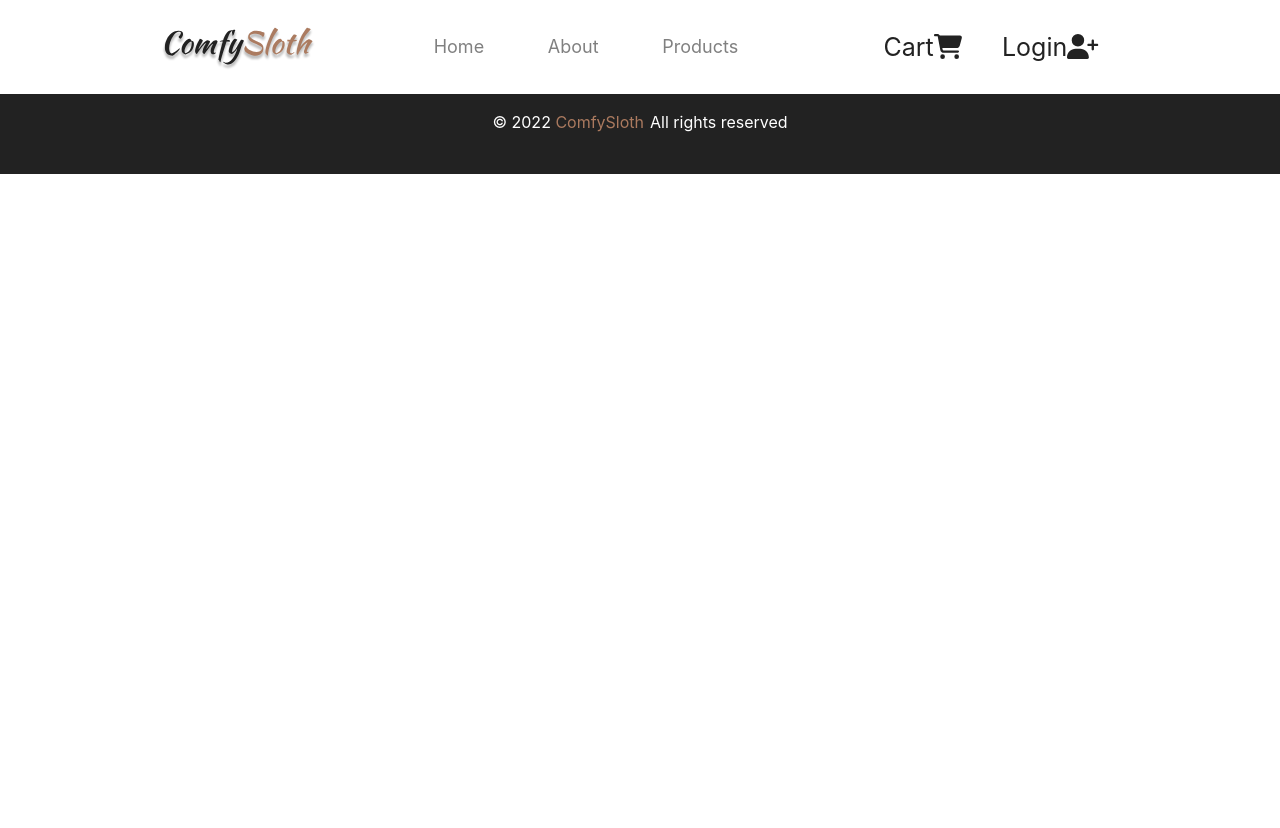
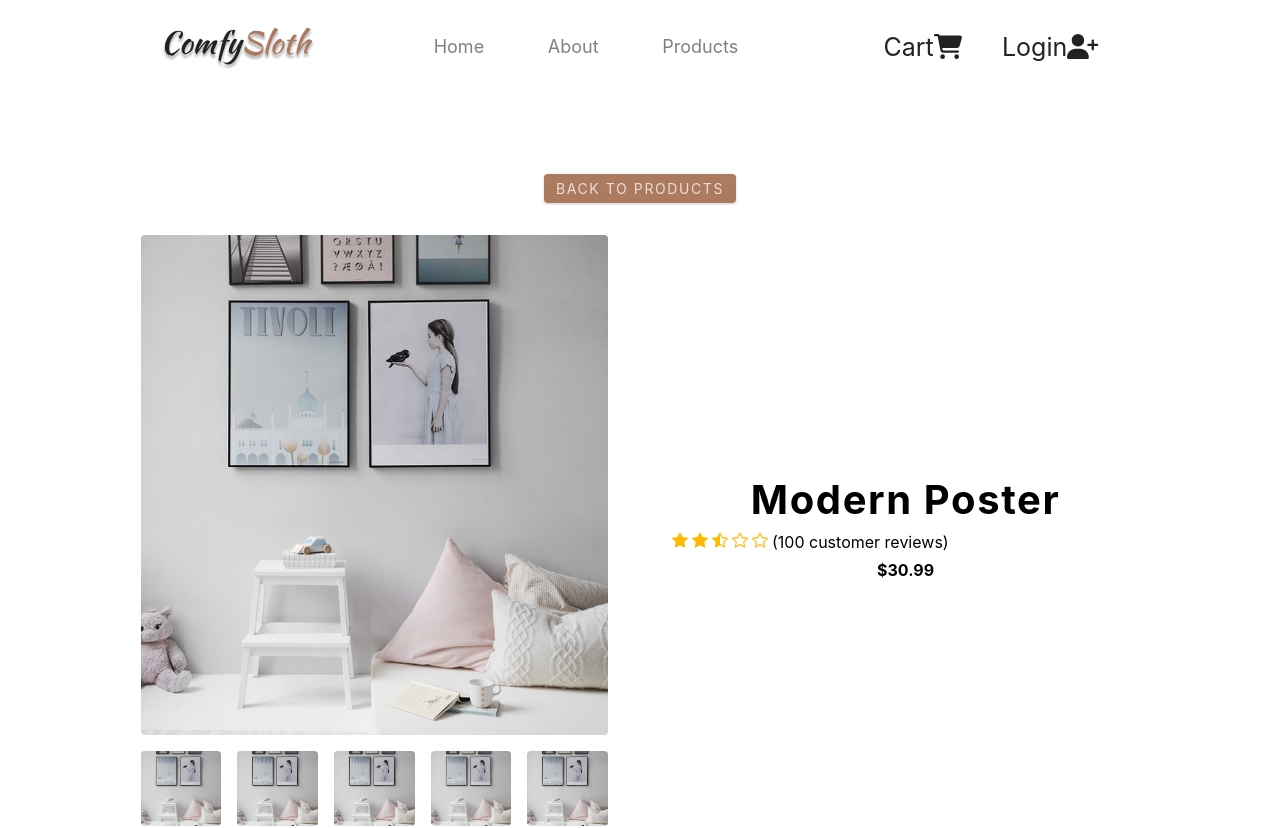
Before and after one commit to Lamie2/ComfySloth, a React (Create React App) app: page /productdetail in a window 1280 px wide. Shown: the top 828 px of the page. Before the commit the page ends 800 px from the top, so only its background shows below. Built offline with nearby package versions, Linux system fonts and the light colour scheme; the HTML template or start-up script is replaced by a standard one.

Commit message:
productdetail

```diff
--- a/src/App.tsx
+++ b/src/App.tsx
@@ -9,6 +9,7 @@ import { CartPage } from './pages/CartPage/CartPage';
 import { LoginPage } from './pages/LoginPage/LoginPage';
 import { Footer } from './pages/Footer/Footer';
 import { Header } from './pages/Header/Header';
+import { ProductDetail } from './pages/ProductDetail/ProductDetail';
 
 function App() {
   return (
@@ -21,6 +22,7 @@ function App() {
         <Route path="/products" element={<ProductsPage />} />
         <Route path="/cart" element={<CartPage />} />
         <Route path="/login" element={<LoginPage />} />
+        <Route path="/productdetail" element={<ProductDetail />} />
       </Routes>
     </main>
     <Footer />
--- /dev/null
+++ b/src/pages/ProductDetail/ProductDetail.scss
@@ -0,0 +1,101 @@
+
+@import '../../variables';
+
+.product-detail{
+    padding: 5rem 0;
+
+    .btn{
+        background: $secondary;
+        border-color: transparent;
+        border-radius: 0.25rem;
+        box-shadow: 0 1px 3px rgb(0 0 0 / 20%);
+        color: $color-background-highlight;
+        display: inline-block;
+        font-size: .875rem;
+        font-weight: 400;
+        padding: 0.375rem 0.75rem;
+        letter-spacing: 0.1rem;
+        transition: all 0.3s linear;
+        text-decoration: none;
+
+    }
+
+    .product{
+        display: grid;
+        gap: 4rem;
+        margin-top: 2rem;
+    }
+
+
+    @media (min-width: 992px)
+    {
+      .product {
+        grid-template-columns: 1fr 1fr;
+        align-items: center;
+    }
+    }
+
+    .image{
+        display: block;
+        .main-img{
+
+            width: 100%;
+            display: block;
+            border-radius: 0.25rem;
+            object-fit: cover;
+            height: 500px;
+        }
+
+        .gallery{
+            margin-top: 1rem;
+            display: grid;
+            grid-template-columns: repeat(5, 1fr);
+            column-gap: 1rem;
+
+            img{
+                height: 75px;
+                cursor: pointer;
+                width: 100%;
+                display: block;
+                border-radius: 0.25rem;
+                object-fit: cover;
+                transition: 0.2s;
+
+                &:hover{
+                    border: 2px solid $secondary;
+                transition: 0.2s;
+
+                }
+            }
+        }
+    }
+
+    .content{
+        display: block;
+        h2{
+            margin-bottom: 0.75rem;
+            letter-spacing: 0.1rem;
+
+
+        }
+
+            .rate{
+            display: flex;
+              align-items: center;
+              margin-bottom: 0.5rem;
+
+    .stars{
+        display: block;
+        span{
+            color: rgb(255, 185, 0);
+            font-size: 1rem;
+            margin-right: 0.25rem;
+        }
+        }
+        }
+
+
+    }
+
+
+}
--- /dev/null
+++ b/src/pages/ProductDetail/ProductDetail.tsx
@@ -0,0 +1,57 @@
+import './ProductDetail.scss'
+import  image  from '../../assets/images/j4ZpvP4wbSwE9my6w0I_dxqXCvAkG_J5vn80R-Q34wo (2).jpeg';
+
+export const ProductDetail = () =>{
+  return(
+    <section className="product-detail container">
+              <a href="" className='btn' > BACK TO PRODUCTS</a>
+
+               <div className="product">
+                    <section className='image'>
+
+                    <img src={image} alt="" className='main-img' />
+
+                    <div className="gallery">
+                        <img src={image} alt="" />
+                        <img src={image} alt="" />
+                        <img src={image} alt="" />
+                        <img src={image} alt="" />
+                        <img src={image} alt="" />
+                    </div>
+
+                    </section>
+
+
+                    <section className='content'>
+                        <h2>Modern Poster</h2>
+                        <div className="rate">
+                            <div className="stars">
+                                <span>
+                                <svg stroke="currentColor" fill="currentColor" stroke-width="0" viewBox="0 0 16 16" height="1em" width="1em" xmlns="http://www.w3.org/2000/svg"><path d="M3.612 15.443c-.386.198-.824-.149-.746-.592l.83-4.73L.173 6.765c-.329-.314-.158-.888.283-.95l4.898-.696L7.538.792c.197-.39.73-.39.927 0l2.184 4.327 4.898.696c.441.062.612.636.282.95l-3.522 3.356.83 4.73c.078.443-.36.79-.746.592L8 13.187l-4.389 2.256z"></path></svg>
+                                </span>
+                                <span>
+                                <svg stroke="currentColor" fill="currentColor" stroke-width="0" viewBox="0 0 16 16" height="1em" width="1em" xmlns="http://www.w3.org/2000/svg"><path d="M3.612 15.443c-.386.198-.824-.149-.746-.592l.83-4.73L.173 6.765c-.329-.314-.158-.888.283-.95l4.898-.696L7.538.792c.197-.39.73-.39.927 0l2.184 4.327 4.898.696c.441.062.612.636.282.95l-3.522 3.356.83 4.73c.078.443-.36.79-.746.592L8 13.187l-4.389 2.256z"></path></svg>
+                                </span>
+                                <span>
+                                <svg stroke="currentColor" fill="currentColor" stroke-width="0" viewBox="0 0 16 16" height="1em" width="1em" xmlns="http://www.w3.org/2000/svg"><path d="M5.354 5.119 7.538.792A.516.516 0 0 1 8 .5c.183 0 .366.097.465.292l2.184 4.327 4.898.696A.537.537 0 0 1 16 6.32a.548.548 0 0 1-.17.445l-3.523 3.356.83 4.73c.078.443-.36.79-.746.592L8 13.187l-4.389 2.256a.52.52 0 0 1-.146.05c-.342.06-.668-.254-.6-.642l.83-4.73L.173 6.765a.55.55 0 0 1-.172-.403.58.58 0 0 1 .085-.302.513.513 0 0 1 .37-.245l4.898-.696zM8 12.027a.5.5 0 0 1 .232.056l3.686 1.894-.694-3.957a.565.565 0 0 1 .162-.505l2.907-2.77-4.052-.576a.525.525 0 0 1-.393-.288L8.001 2.223 8 2.226v9.8z"></path></svg>
+                                </span>
+                                <span>
+                                <svg stroke="currentColor" fill="currentColor" stroke-width="0" viewBox="0 0 16 16" height="1em" width="1em" xmlns="http://www.w3.org/2000/svg"><path d="M2.866 14.85c-.078.444.36.791.746.593l4.39-2.256 4.389 2.256c.386.198.824-.149.746-.592l-.83-4.73 3.522-3.356c.33-.314.16-.888-.282-.95l-4.898-.696L8.465.792a.513.513 0 0 0-.927 0L5.354 5.12l-4.898.696c-.441.062-.612.636-.283.95l3.523 3.356-.83 4.73zm4.905-2.767-3.686 1.894.694-3.957a.565.565 0 0 0-.163-.505L1.71 6.745l4.052-.576a.525.525 0 0 0 .393-.288L8 2.223l1.847 3.658a.525.525 0 0 0 .393.288l4.052.575-2.906 2.77a.565.565 0 0 0-.163.506l.694 3.957-3.686-1.894a.503.503 0 0 0-.461 0z"></path></svg>
+                                </span>
+                                <span>
+                                <svg stroke="currentColor" fill="currentColor" stroke-width="0" viewBox="0 0 16 16" height="1em" width="1em" xmlns="http://www.w3.org/2000/svg"><path d="M2.866 14.85c-.078.444.36.791.746.593l4.39-2.256 4.389 2.256c.386.198.824-.149.746-.592l-.83-4.73 3.522-3.356c.33-.314.16-.888-.282-.95l-4.898-.696L8.465.792a.513.513 0 0 0-.927 0L5.354 5.12l-4.898.696c-.441.062-.612.636-.283.95l3.523 3.356-.83 4.73zm4.905-2.767-3.686 1.894.694-3.957a.565.565 0 0 0-.163-.505L1.71 6.745l4.052-.576a.525.525 0 0 0 .393-.288L8 2.223l1.847 3.658a.525.525 0 0 0 .393.288l4.052.575-2.906 2.77a.565.565 0 0 0-.163.506l.694 3.957-3.686-1.894a.503.503 0 0 0-.461 0z"></path></svg>
+                                </span>
+                            </div>
+                            <p className='review'>(100 customer reviews)</p>
+                        </div>
+
+                        <h5>$30.99</h5>
+
+                    </section>
+               </div>
+
+
+
+    </section>
+  )
+}
```
Also changed, not shown: src/assets/images/j4ZpvP4wbSwE9my6w0I_dxqXCvAkG_J5vn80R-Q34wo (2).jpeg (added).
